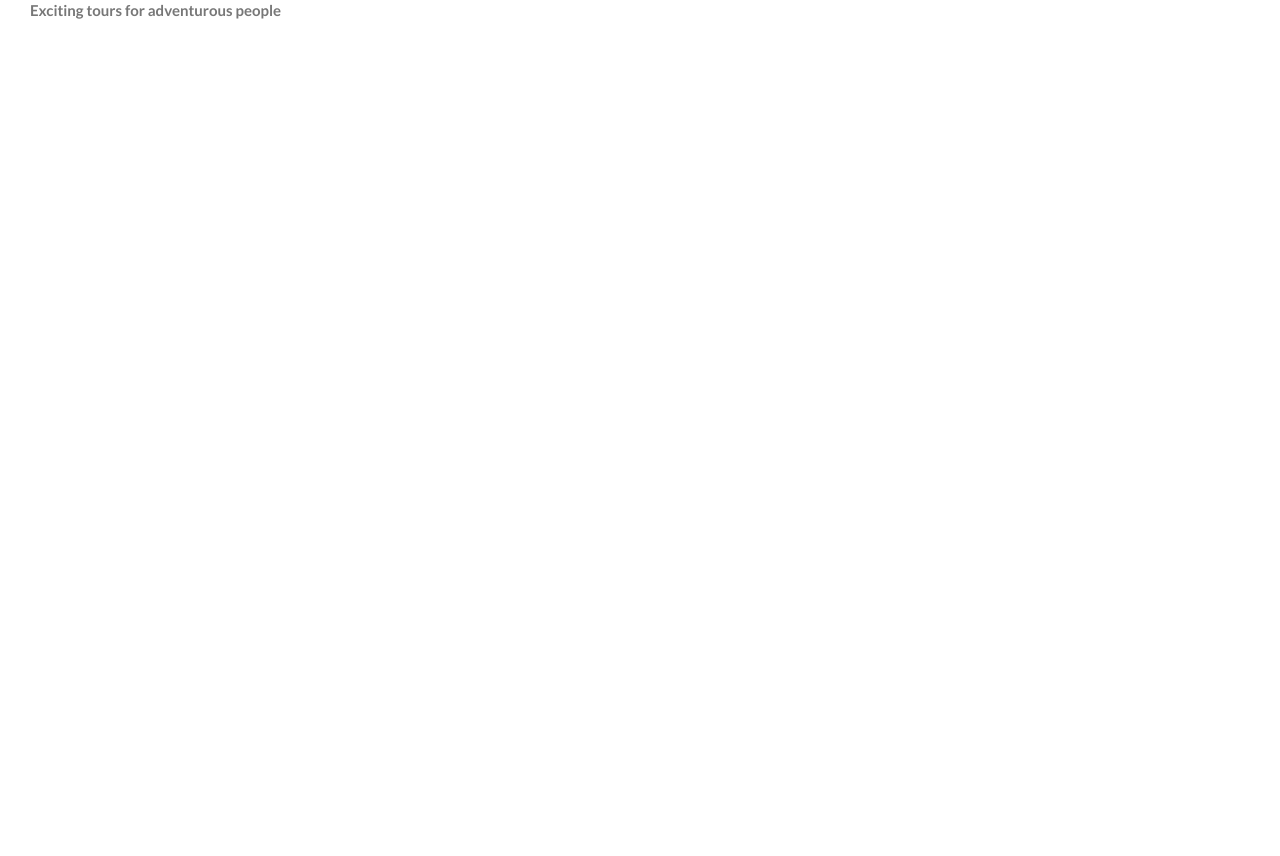
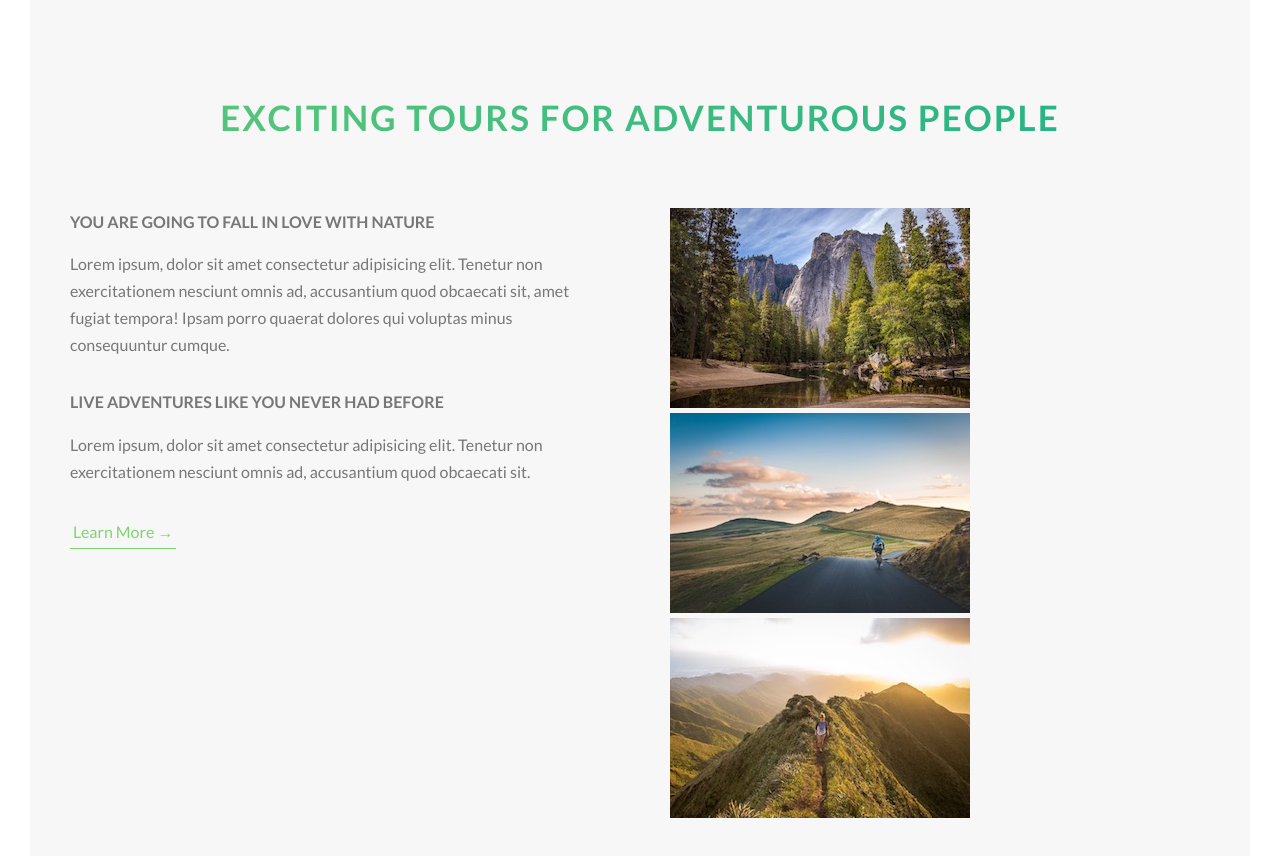
Before and after one commit to abassGarane/Natourss, a Vue app: page / in a window 1280 px wide. Shown: the part 792-1648 px from the top of the page. Before the commit the page ends 846 px from the top, so only its background shows below. Built offline with nearby package versions, Linux system fonts and the light colour scheme.

Commit message:
Building about section
@lessons
- underline with border-bottom
- text backgound attatchment

```diff
--- a/src/components/About.vue
+++ b/src/components/About.vue
@@ -6,10 +6,53 @@
 
 <template>
 	<section class="about">
-		<h2 class="heading-secondary">Exciting tours for adventurous people</h2>
+		<div class="u-center u-mb-bg">
+			<h2 class="heading-secondary">Exciting tours for adventurous people</h2>
+		</div>
+		<div class="row">
+			<div class="col-1-2">
+				<h3 class="heading-tertiary u-mb-sm">
+					You are going to fall in love with nature
+				</h3>
+				<p class="paragraph">
+					Lorem ipsum, dolor sit amet consectetur adipisicing elit. Tenetur non
+					exercitationem nesciunt omnis ad, accusantium quod obcaecati sit, amet
+					fugiat tempora! Ipsam porro quaerat dolores qui voluptas minus
+					consequuntur cumque.
+				</p>
+				<h3 class="heading-tertiary u-mb-sm">
+					Live adventures like you never had before
+				</h3>
+				<p class="paragraph">
+					Lorem ipsum, dolor sit amet consectetur adipisicing elit. Tenetur non
+					exercitationem nesciunt omnis ad, accusantium quod obcaecati sit.
+				</p>
+				<router-link to="/" class="btn-txt">Learn More &rarr;</router-link>
+			</div>
+			<div class="col-1-2">
+				<div class="composition">
+					<img
+						src=".././assets/img/nat-1.jpg"
+						alt=""
+						class="composition__photo"
+					/>
+					<img
+						src=".././assets/img/nat-2.jpg"
+						alt=""
+						class="composition__photo"
+					/>
+					<img
+						src=".././assets/img/nat-3.jpg"
+						alt=""
+						class="composition__photo"
+					/>
+				</div>
+			</div>
+		</div>
 	</section>
 </template>
 
-<style lang="scss">
+<style lang="scss" scoped>
 	@use '../scss/components/about';
+	@use '../scss/layouts/grid';
 </style>
--- a/src/pages/Learning.vue
+++ b/src/pages/Learning.vue
@@ -23,6 +23,6 @@
 	</div>
 </template>
 
-<style lang="scss">
+<style lang="scss" scoped>
 	@use '../scss/layouts/grid';
 </style>
--- a/src/scss/abstracts/_variables.scss
+++ b/src/scss/abstracts/_variables.scss
@@ -6,8 +6,14 @@ $light-gray: #777;
 $color-white: #fff;
 $color-black: #000;
 
+$color-gray-light: #f7f7f7;
+
 // GRID
 
 $grid-width: 114rem;
 $gutter-vertical: 8rem;
 $gutter-horizontal: 6rem;
+
+//FONT-SIZES
+
+$f-default: 1.6rem;
--- a/src/scss/base/_typography.scss
+++ b/src/scss/base/_typography.scss
@@ -30,3 +30,35 @@ body {
 		animation: move_in_right 1s ease-out;
 	}
 }
+.heading-secondary {
+	font-size: 3.5rem;
+	text-transform: uppercase;
+	font-weight: 700;
+	background-image: linear-gradient(
+		to right,
+		variables.$color-primary-light,
+		variables.$color-primary-dark
+	);
+	display: inline-block;
+	background-clip: text;
+	color: transparent;
+	letter-spacing: 0.2rem;
+	transition: all 0.5s;
+
+	&:hover {
+		transform: skewX(15deg) skewY(2deg) scale(1.1);
+		text-shadow: 0.5rem 1rem 2rem rgba(variables.$color-black, 0.2);
+	}
+}
+
+.heading-tertiary {
+	font-size: variables.$f-default;
+	font-weight: 700;
+	text-transform: uppercase;
+}
+.paragraph {
+	font-size: variables.$f-default;
+	&:not(:last-child) {
+		margin-bottom: 3rem;
+	}
+}
--- a/src/scss/base/_utilities.scss
+++ b/src/scss/base/_utilities.scss
@@ -0,0 +1,12 @@
+.u-center {
+	text-align: center;
+}
+.u-mb-bg {
+	margin-bottom: 6rem;
+}
+.u-mb-md {
+	margin-bottom: 3rem;
+}
+.u-mb-sm {
+	margin-bottom: 1.5rem;
+}
--- a/src/scss/components/_about.scss
+++ b/src/scss/components/_about.scss
@@ -0,0 +1,9 @@
+@use '../abstracts/variables' as v;
+@use '../base/typography';
+@use '../base/utilities';
+@use '../components/button';
+.about {
+	background-color: v.$color-gray-light;
+	padding: 25rem 0;
+	margin-top: -20vh;
+}
--- a/src/scss/components/_button.scss
+++ b/src/scss/components/_button.scss
@@ -8,7 +8,7 @@
 		border-radius: 10rem;
 		transition: all 0.5s;
 		position: relative;
-		font-size: 1.6rem;
+		font-size: variables.$f-default;
 		@include mixins.uppercase;
 	}
 
@@ -57,3 +57,28 @@
 		}
 	}
 }
+
+.btn-txt {
+	&:link,
+	&:visited {
+		color: variables.$color-primary;
+		display: inline-block;
+		text-decoration: none;
+		border-bottom: 1px solid variables.$color-primary;
+		padding: 3px;
+		font-size: variables.$f-default;
+		transition: all 0.5s;
+	}
+
+	&:hover {
+		color: variables.$color-white;
+		background-color: variables.$color-primary;
+		box-shadow: 0 1rem 2rem rgba(variables.$color-black, 0.15);
+		transform: translateY(-2px);
+	}
+
+	&:active {
+		box-shadow: 0 0.5rem 1rem rgba(variables.$color-black, 0.15);
+		transform: translateY(0);
+	}
+}
--- a/src/scss/layouts/_grid.scss
+++ b/src/scss/layouts/_grid.scss
@@ -3,7 +3,7 @@
 
 .row {
 	max-width: v.$grid-width;
-	background-color: lighten(v.$color-primary-dark, 10);
+	// background-color: lighten(v.$color-primary-dark, 10);
 	margin: 0px auto;
 
 	[class^='col-1-'] {
@@ -19,7 +19,7 @@
 	@include mixins.clearfix;
 	.col-1-2 {
 		width: calc((100% - #{v.$gutter-horizontal}) / 2);
-		background-color: lighten(v.$color-primary-dark, 30);
+		// background-color: lighten(v.$color-primary-dark, 30);
 	}
 	.col-1-3 {
 		width: calc((100% - (2 *#{v.$gutter-horizontal})) / 3);
```
